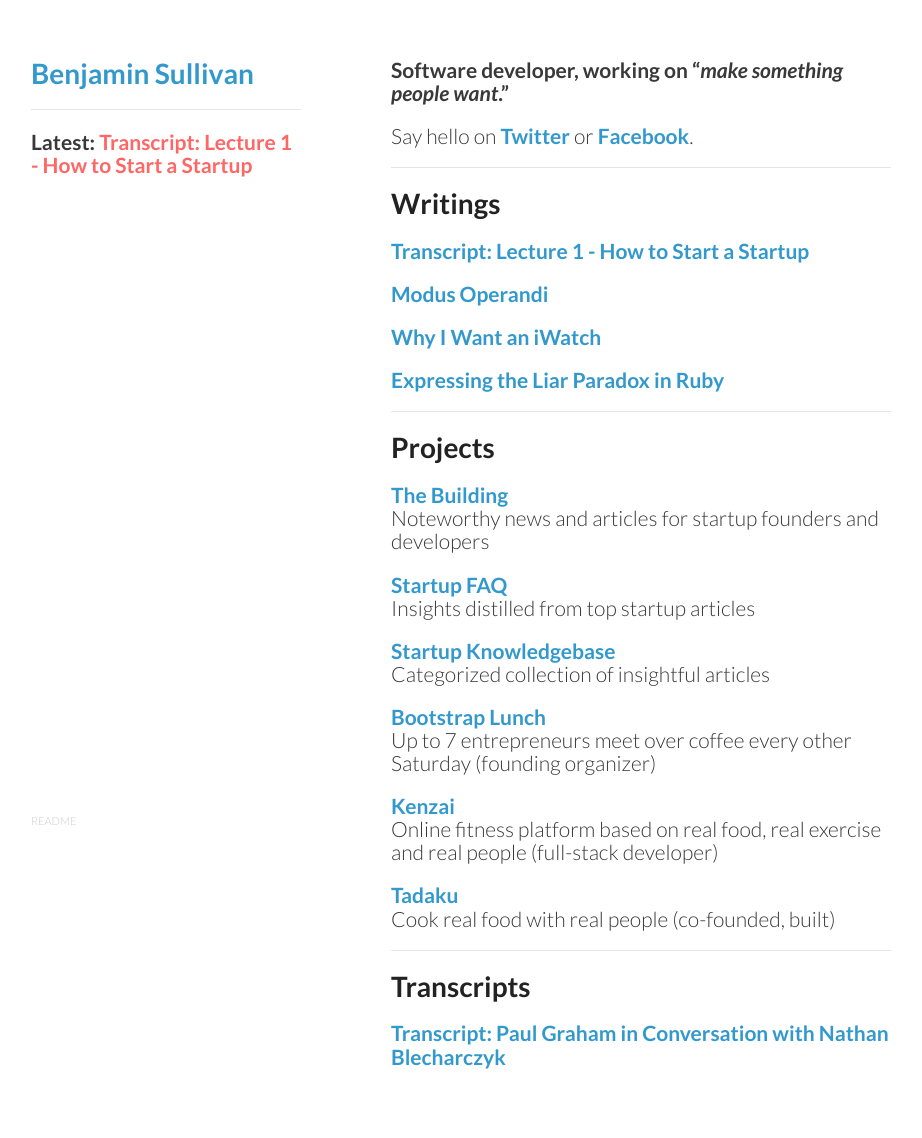
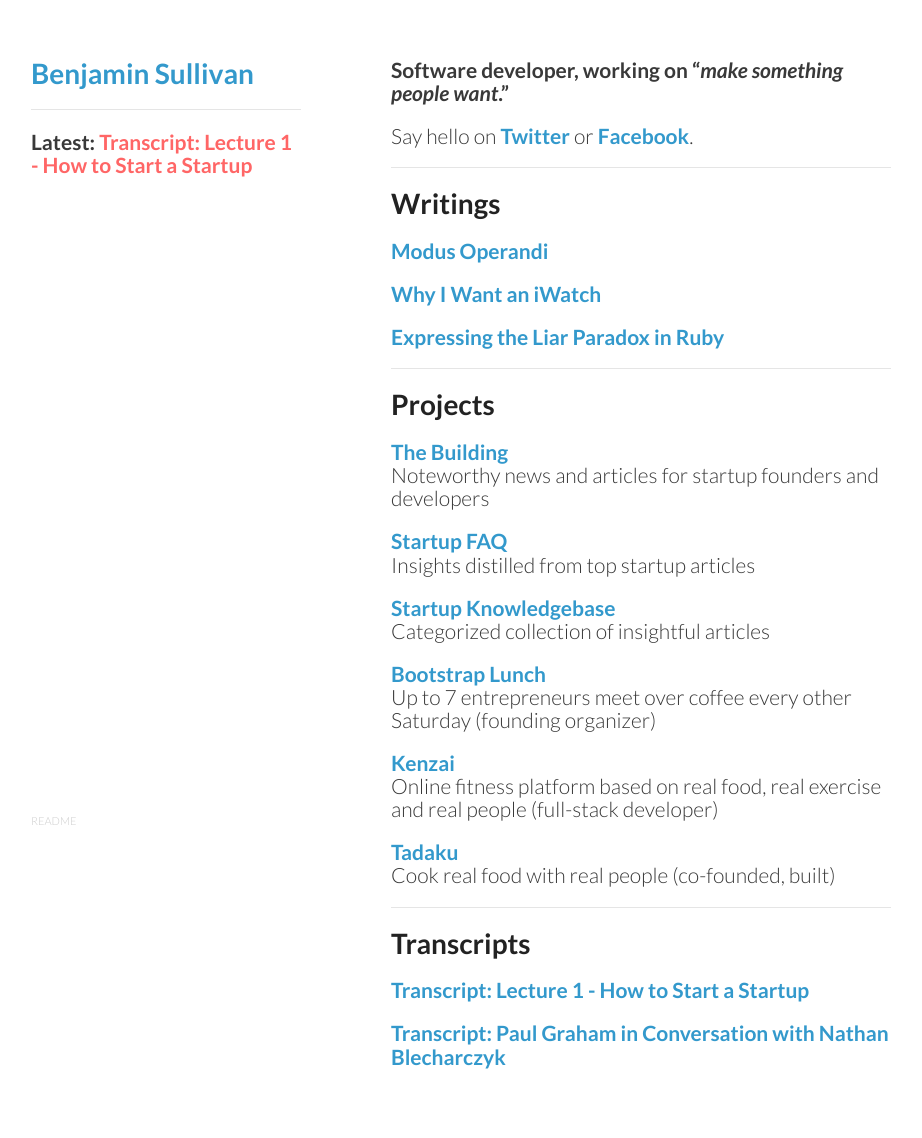
Before and after one commit to bnjs/bnjs.github.io, a Jekyll site: the page built from index.md, in a window 1280 px wide. Shown: the whole page, without its empty margins (179-1101 px from the left). Built offline with Jekyll 4.4.1, drawn with Linux system fonts in a browser that asks for light colours; nearby versions of some CDN libraries.

Commit message:
File transcript under transcript

```diff
--- a/index.md
+++ b/index.md
@@ -12,7 +12,8 @@
 # Writings
 
 {% for post in site.posts %}
-{% if post.path contains "_drafts" %}
+{% if post.transcript == 'true' %}
+{% elsif post.path contains "_drafts" %}
 ## <a href="{{ post.url }}" style="color:#f66">{{post.title}}</a>
 {% else %}
 ## [{{ post.title }}]({{ post.url }})
```
Also changed, not shown: other parts of index.md (+2 -0 lines), _posts/2014-09-25-transcript-lecture-1-how-to-start-a-startup.md (+2 -0 lines).
